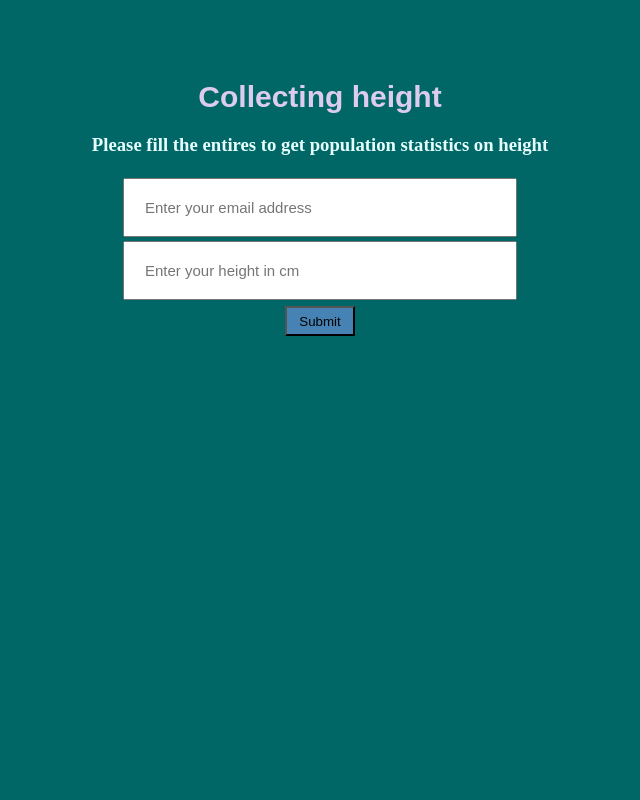
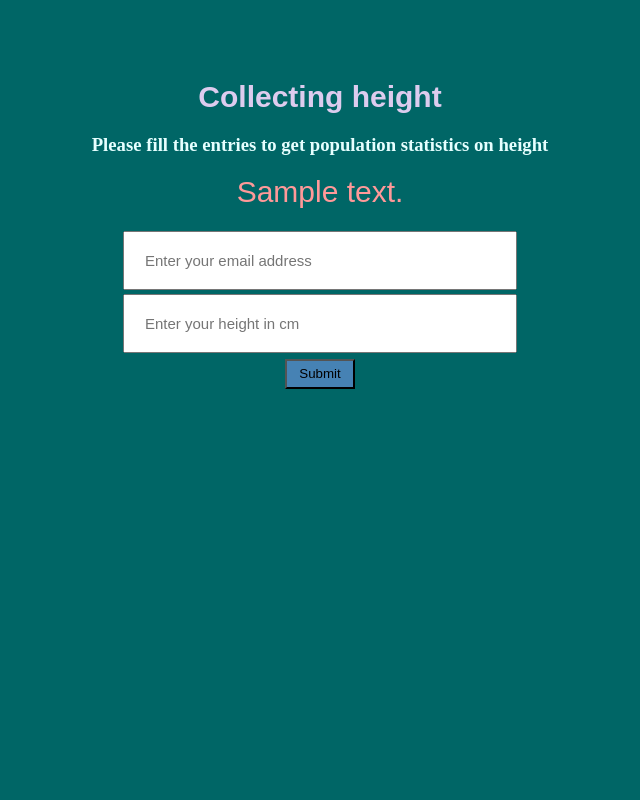
Before and after one commit to MihaiB11/Udemy.10App, a Flask app: template Database Web App/templates/index.html in a window 1280 px wide. Shown: the whole page, without its empty margins (320-960 px from the left). Run offline with Flask 2, Linux system fonts and the light colour scheme; the template is opened without the code that fills it: most values are stand-ins (such as "Sample title", 1, 10 or a date in 2020).

Commit message:
Database Web App.Storing User Data to the Database

```diff
--- a/Database Web App/app.py
+++ b/Database Web App/app.py
@@ -1,6 +1,19 @@
 from flask import Flask, render_template, request
+from flask_sqlalchemy import SQLAlchemy
 
 app = Flask(__name__)
+app.config['SQLALCHEMY_DATABASE_URI']='postgresql://postgres:postgres123@localhost/Height collector'
+db = SQLAlchemy(app)
+
+class Data(db.Model):
+    __tablename__="data"
+    id = db.Column(db.Integer, primary_key=True)
+    email = db.Column(db.String(120), unique=True)
+    height = db.Column(db.Integer)
+
+    def __init__(self, email, height):
+        self.email = email
+        self.height = height
 
 @app.route("/")
 def index():
@@ -12,7 +25,12 @@ def success():
         email = request.form["email_name"]
         height = request.form['height_name']
         print(email, height)
-        return render_template("success.html")
+        if db.session.query(Data).filter(Data.email == email).count() == 0:
+            data = Data(email, height)
+            db.session.add(data)
+            db.session.commit()
+            return render_template("success.html")
+    return render_template("index.html", text = "Email address already stored in the database!")
 
 if __name__ == '__main__':
     app.debug = True
--- a/Database Web App/static/main.css
+++ b/Database Web App/static/main.css
@@ -42,5 +42,11 @@ html, body {
 }
 
 .container p {
-    margin: 100px;
+    margin: 150px;
 }
+
+.message {
+    font-family: Arial, sans-serif;
+    font-size: 30px;
+    color: #ff9999;
+}
--- a/Database Web App/templates/index.html
+++ b/Database Web App/templates/index.html
@@ -7,7 +7,10 @@
         <body>
             <div class="container">
                 <h1>Collecting height</h1>
-                <h3>Please fill the entires to get population statistics on height</h3>
+                <h3>Please fill the entries to get population statistics on height</h3>
+                <div class="message">
+                    {{text | safe}}
+                </div>
                 <form action="{{url_for('success')}}" method="POST">
                     <input title="Your email will be safe with us" placeholder="Enter your email address" type="email" name="email_name" required> <br>
                     <input title="Your data will be safe with us" placeholder="Enter your height in cm" type="number" min="50" max="300" step="01" name="height_name" required> <br>
```
